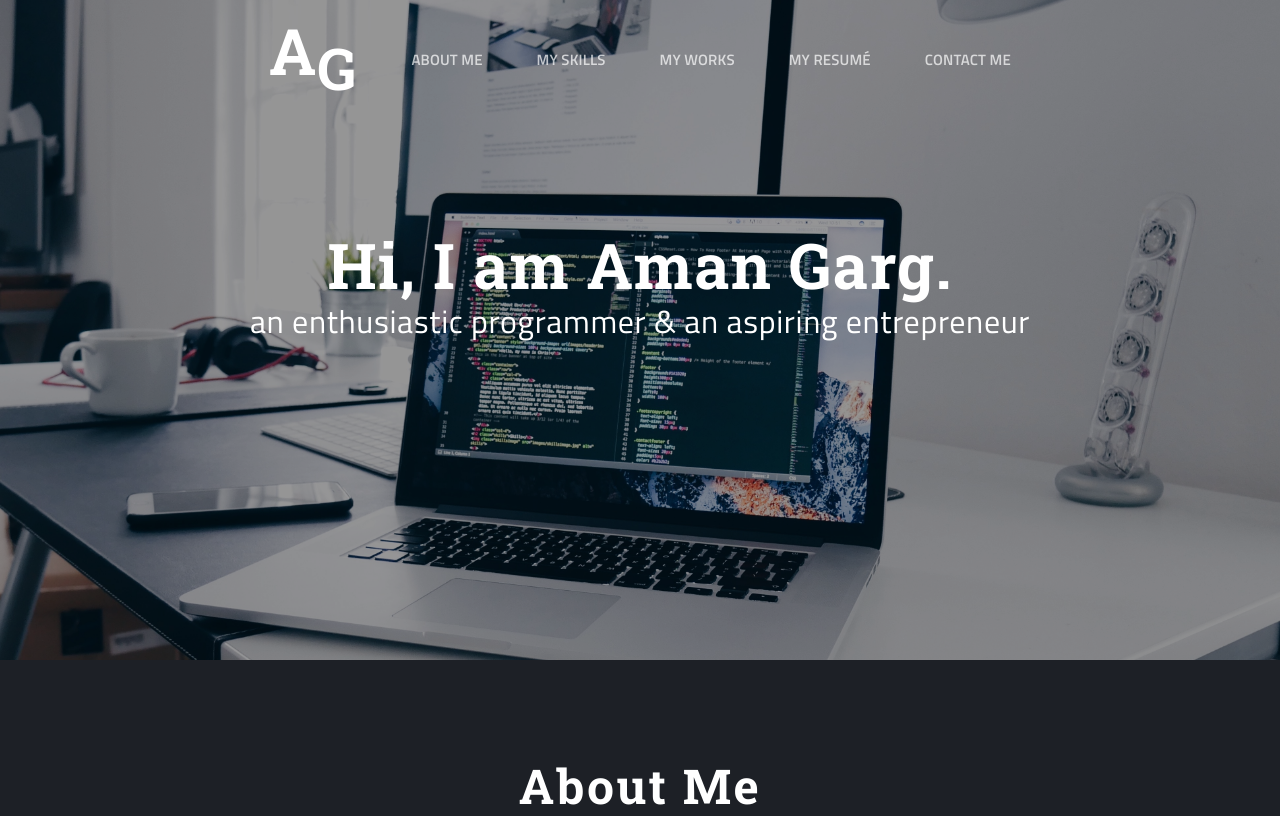
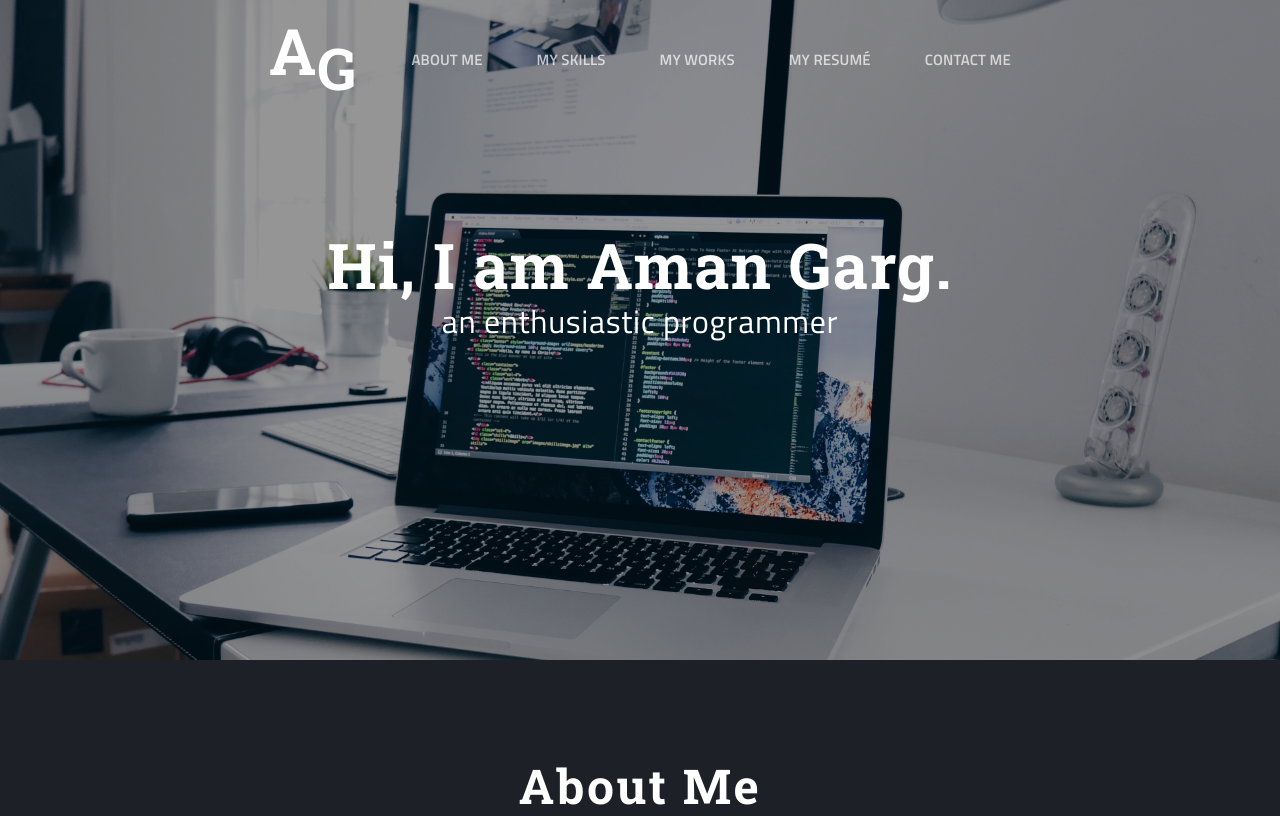
Before and after one commit to heizaman/heizaman.github.io, a plain HTML site: page me/index.html in a window 1280 px wide. Shown: the top 816 px of the page. Drawn offline with nearby package versions, Linux system fonts and the light colour scheme; animation ran at ten frames a second.

Commit message:
Removed entrepreneur, updated resume

```diff
--- a/me/index.html
+++ b/me/index.html
@@ -58,7 +58,7 @@
 			<div class="row">
 				<div class="text-center col-sm-12 text-col">
 					<h1>Hi, I am Aman Garg.</h1>
-					<p>an enthusiastic programmer & an aspiring entrepreneur</p>
+					<p>an enthusiastic programmer<!-- & an aspiring entrepreneur--></p>
 				</div>
 			</div>
 		</div>
```
Also changed, not shown: 1 other file.
